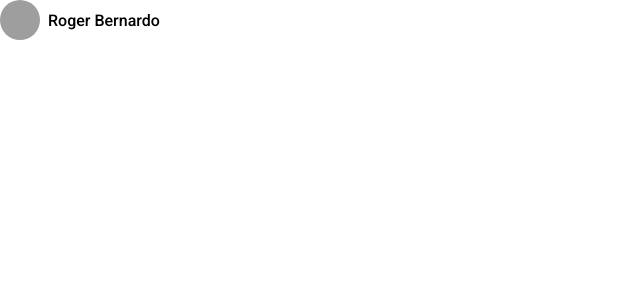
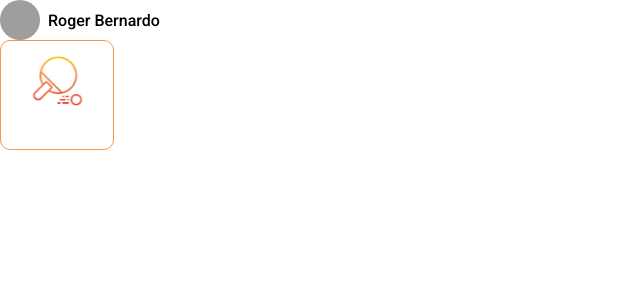
Before and after one commit to rbmelolima/FIFO-Web, a React (Create React App) app: page /filas in a window 1280 px wide. Shown: the top 300 px of the page, without its empty margins (0-640 px from the left). Built offline with nearby package versions, Linux system fonts and the light colour scheme; grey boxes are pictures that could not be loaded.

Commit message:
feat: componente CardQueue criado

```diff
--- /dev/null
+++ b/src/components/cardQueue/index.tsx
@@ -0,0 +1,21 @@
+import React from 'react';
+
+import { Container } from './styles';
+
+interface props {
+    url: string,
+    name: string,
+
+}
+
+const CardQueue: React.FC<props> = ({ url, name }) => {
+    return (
+        <Container>
+            <img src={url} alt={`fila-${name}`} />
+            <span>{name}</span>
+        </Container>
+
+    )
+}
+
+export default CardQueue;
--- /dev/null
+++ b/src/components/cardQueue/styles.ts
@@ -0,0 +1,50 @@
+import styled from 'styled-components';
+
+export const Container = styled.button`
+  display:flex;
+  flex-direction:column;
+  align-items: center;
+  justify-content: center;
+
+  background-color: Transparent;
+  background-repeat:no-repeat;
+  cursor:pointer;
+  overflow: hidden;
+  outline:none;
+  border-radius: 10px;
+  border: 1px solid #F4994D;
+  width: 184.58px;
+  height: 181.22px;
+
+
+  img{
+    width: 98px;
+    height: 108px;
+  }
+
+  span{
+    font-family: Roboto;
+    font-style: normal;
+    font-weight: normal;
+    font-size: 24px;
+    line-height: 28px;
+    text-align: center;
+    color: #FFFFFF;
+
+  }
+
+  @media screen and (min-width: 768px) {
+    width: 114px;
+    height: 110px;
+
+    img{
+      width: 57px;
+      height: 52px;
+    }
+    span{
+      font-size: 14px;
+    }
+  }
+
+
+`;
--- a/src/pages/chooseQueues/index.tsx
+++ b/src/pages/chooseQueues/index.tsx
@@ -1,12 +1,16 @@
 import React from 'react';
 import AvatarNavbar from '../../components/avatarNavbar';
+import CardQueue from '../../components/cardQueue';
 
+import PingPongIcon from '../../assets/icons/pingpong.svg';
 //import { Container } from './styles';
 
 const ChooseQueues: React.FC = () => {
   return (
     <div className="">
       <AvatarNavbar name="Roger Bernardo" url="https://avatars3.githubusercontent.com/u/48859060?s=460&u=123d876938f95e03eaadd31dbb079018fa374c77&v=4" />
+      <CardQueue name='Ping Pong' url={PingPongIcon} />
+
     </div>
   );
 }
```
Also changed, not shown: 1 other file (tests, documents, lock files or other folders).
